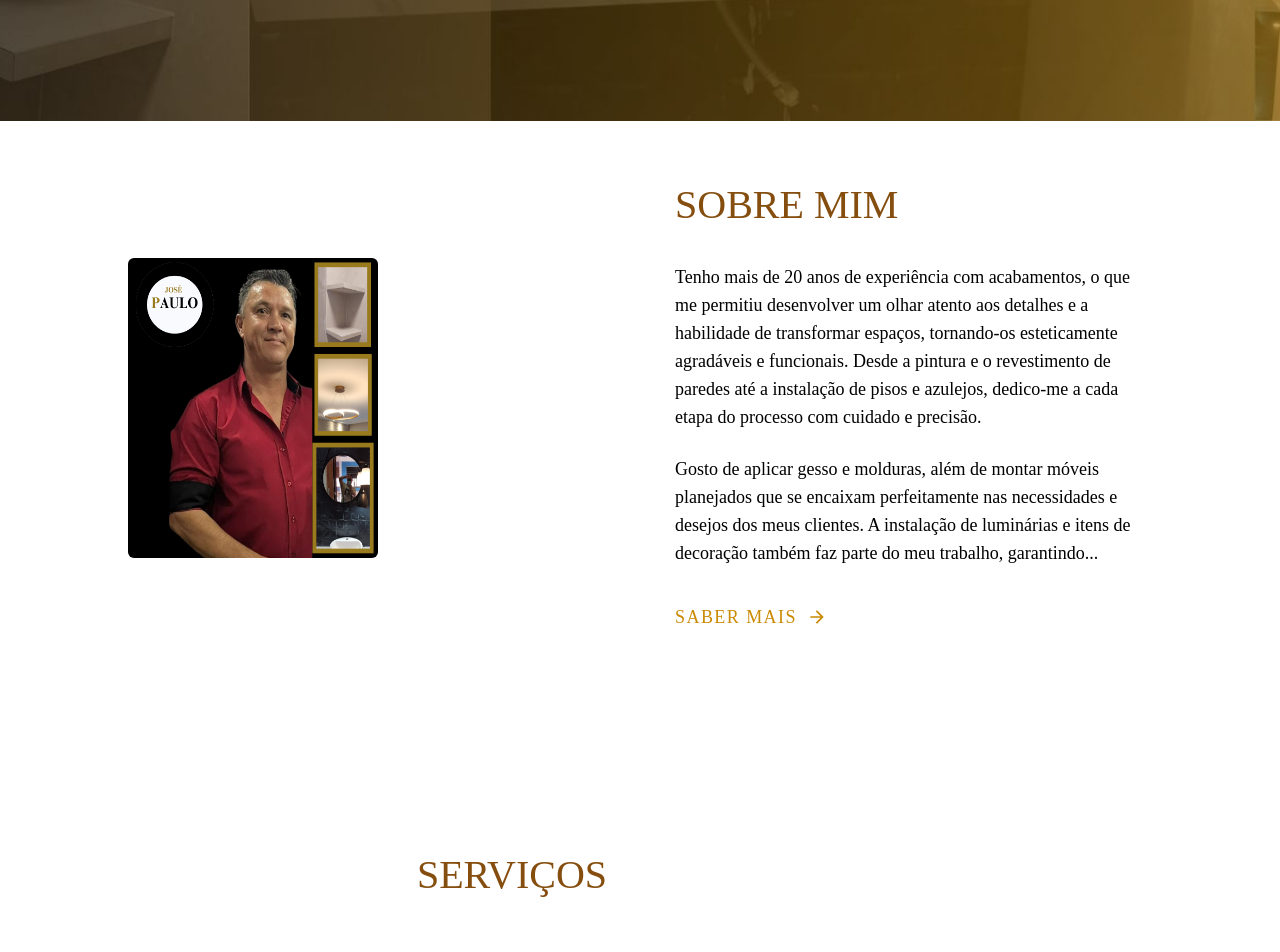
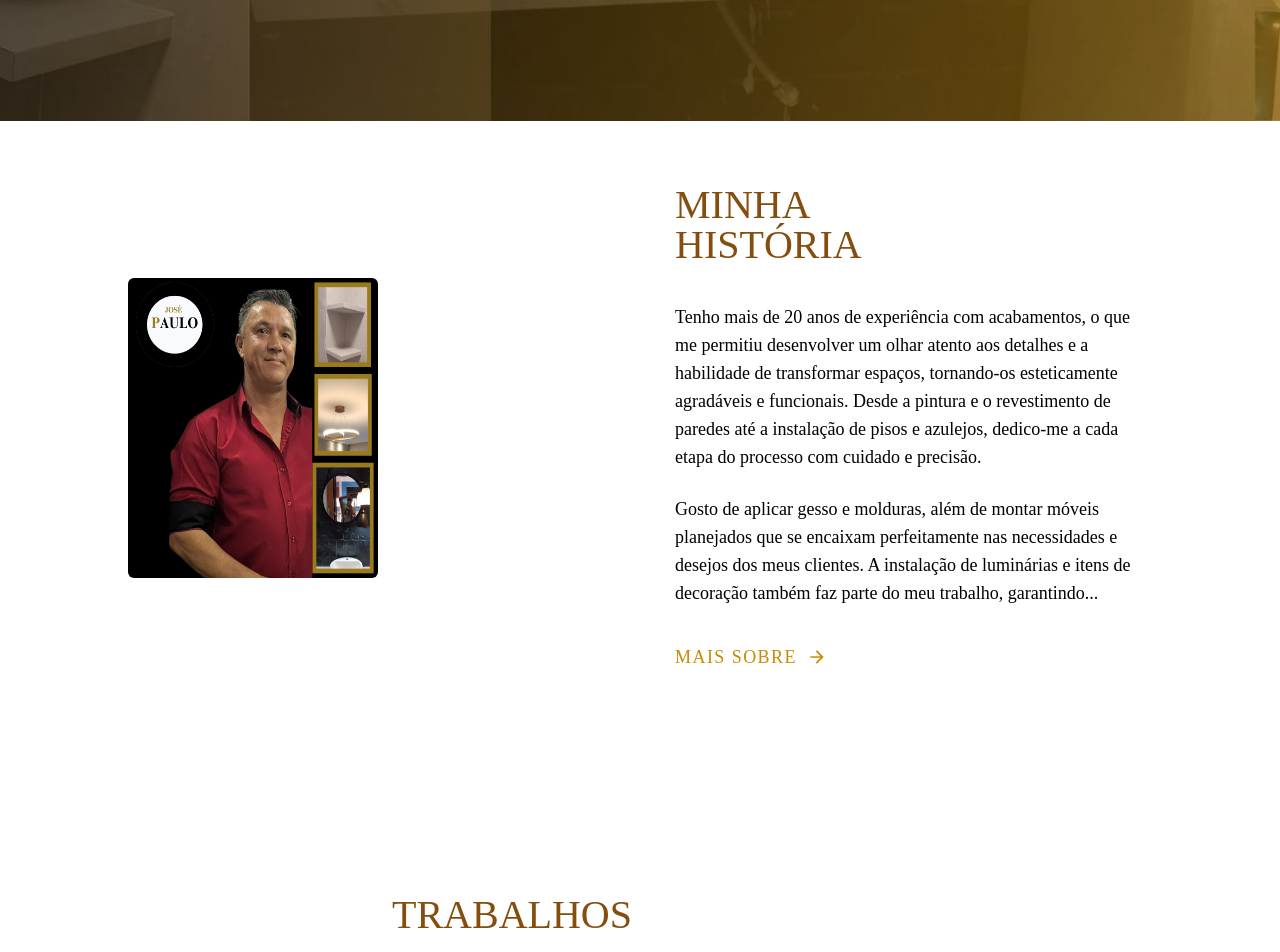
Before and after one commit to Pabloopk/Paulo-Mestre-de-obras, a React (Create React App) app: page / in a window 1280 px wide. Shown: the part 977-1929 px from the top of the page. Built offline with nearby package versions, Linux system fonts and the light colour scheme.

Commit message:
Atualizacao de nomes

```diff
--- a/src/App.js
+++ b/src/App.js
@@ -23,8 +23,8 @@ const App = () => {
       <Skills />
       <Testimonial />
       <Contact />
+      <Map/>
       <Footer />
-      <Map/>
       <Copyright />
       {/* <div className='h-[4000px]'></div> */}
     </div>
--- a/src/data.js
+++ b/src/data.js
@@ -62,7 +62,7 @@ export const navData = {
   items: [
     { href: '#Hero', name: 'Inicio' },
     { href: '#sobre', name: 'Sobre' },
-    { href: '#Gallery', name: 'Serviços' },
+    { href: '#Gallery', name: 'Trabalhos' },
     { href: '#Contato', name: 'Contato' },
   ],
 };
@@ -83,17 +83,17 @@ export const heroData = {
 };
 
 export const aboutData = {
-  title: 'Sobre Mim',
+  title: 'Minha História',
   subtitle1:
     'Tenho mais de 20 anos de experiência com acabamentos, o que me permitiu desenvolver um olhar atento aos detalhes e a habilidade de transformar espaços, tornando-os esteticamente agradáveis e funcionais. Desde a pintura e o revestimento de paredes até a instalação de pisos e azulejos, dedico-me a cada etapa do processo com cuidado e precisão.',
   subtitle2:
     'Gosto de aplicar gesso e molduras, além de montar móveis planejados que se encaixam perfeitamente nas necessidades e desejos dos meus clientes. A instalação de luminárias e itens de decoração também faz parte do meu trabalho, garantindo...',
-  btnText: 'Saber Mais',
+  btnText: 'Mais Sobre',
   btnIcon: <IoMdArrowForward />,
 };
 
 export const galleryData = {
-  title: 'Serviços',
+  title: 'Trabalhos',
   btnText: 'Orçamentos',
   btnIcon: <IoMdArrowForward />,
   images: [
@@ -320,7 +320,7 @@ export const testimonialData = [
     quoteImg: QuoteImg,
     message:
       '"Contratei para o acabamento do meu escritório e fiquei impressionado com o resultado".',
-    name: 'Pablo Sousa',
+    name: 'Paula Sousa',
     occupation: 'Cliente',
   },
   {
--- a/src/page/Sobre.js
+++ b/src/page/Sobre.js
@@ -86,7 +86,7 @@ const Sobre = () => {
               initial="hidden"
               whileInView={'show'} className='flex-1 h-full xl:mt-48'>
                 <h2 className='h2'>
-                  Serviços
+                  Acabamentos
                 </h2>
                 <div className='flex flex-col items-end'>
                   <div className='max-w-[530px]'>
```
